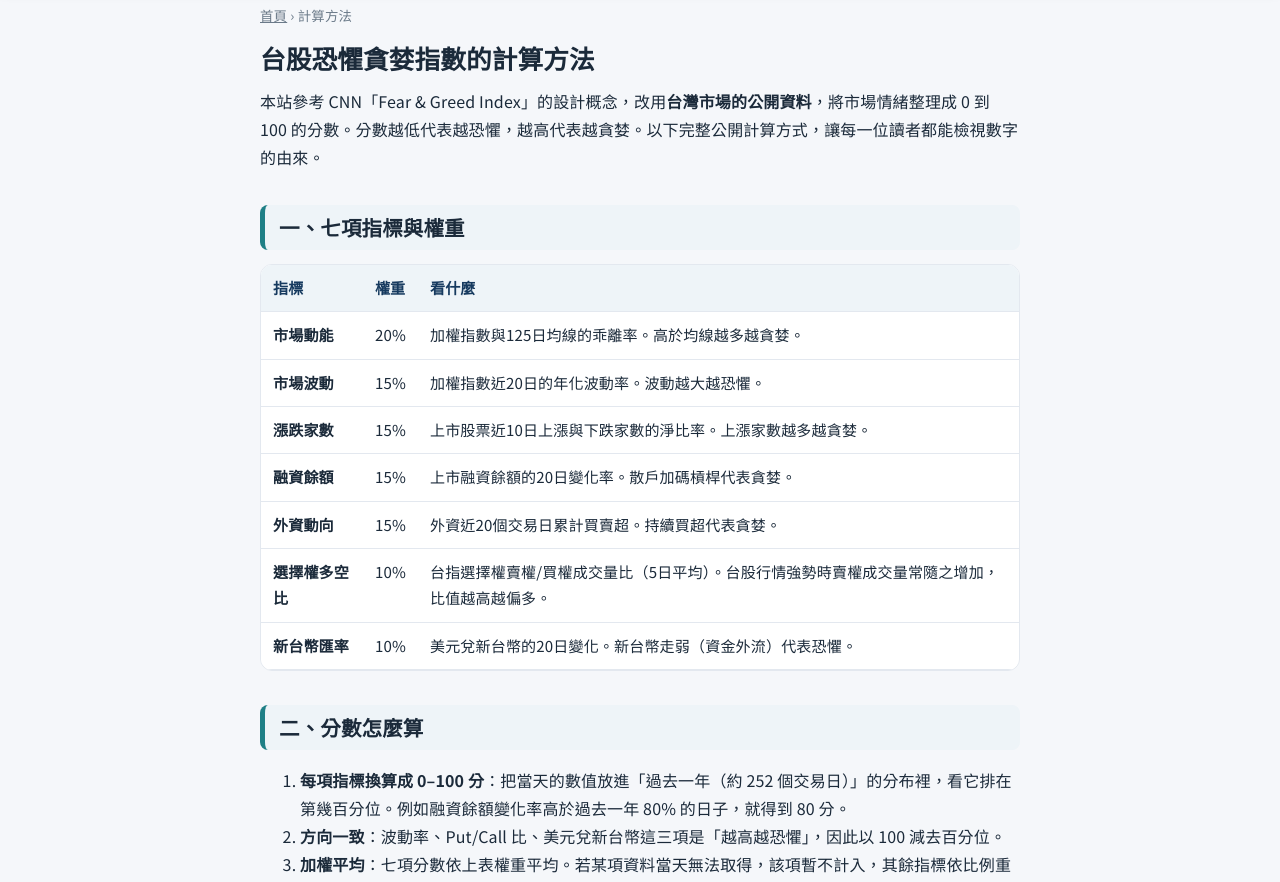
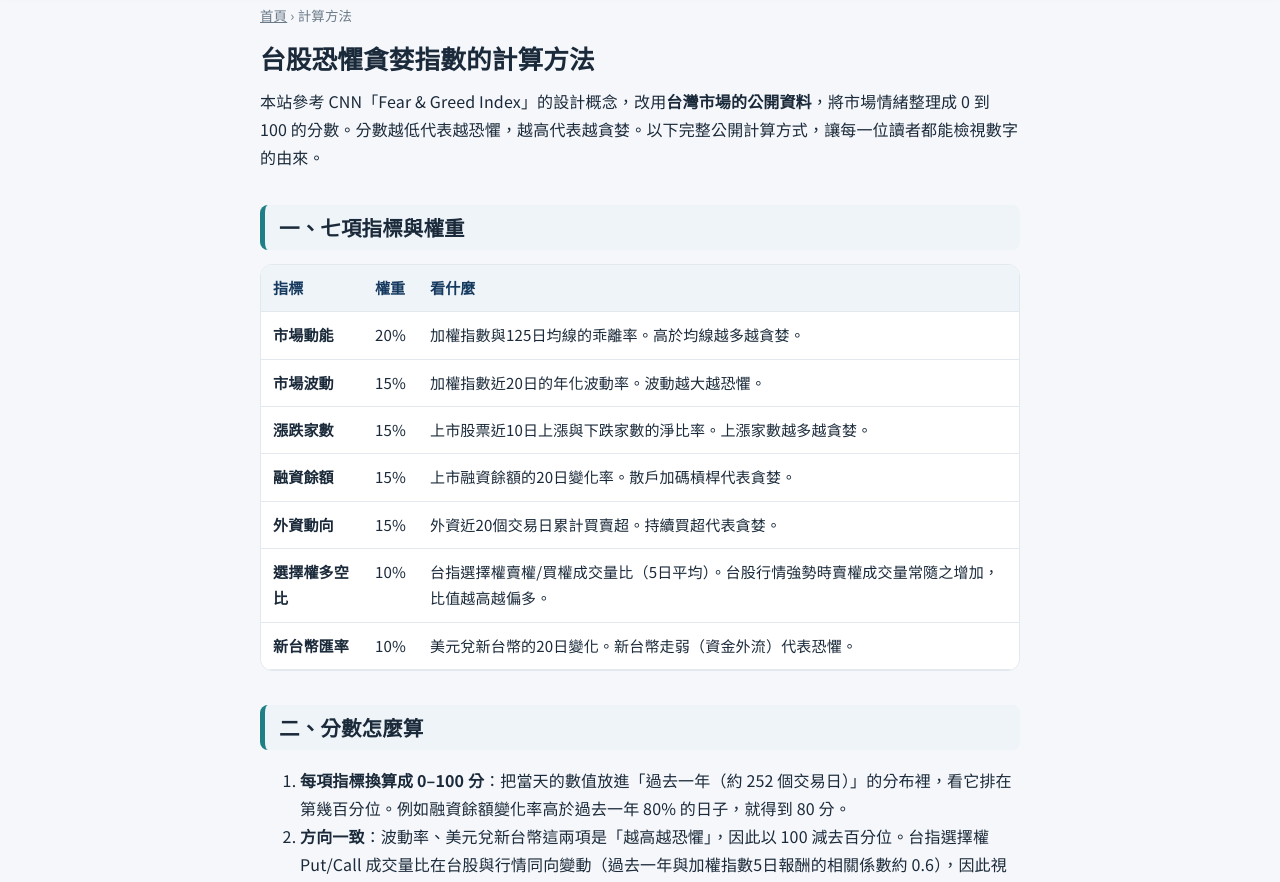
Before and after one commit to kimpobblare1/feargreed-taiwan, a plain HTML site: page public/methodology.html in a window 1280 px wide. Shown: the part 70-952 px from the top of the page. Drawn offline with Linux system fonts and the light colour scheme.

Commit message:
data/site update 2026-11-21 20:52

```diff
--- a/public/methodology.html
+++ b/public/methodology.html
@@ -47,7 +47,7 @@
 <h2>二、分數怎麼算</h2>
 <ol>
 <li><b>每項指標換算成 0–100 分</b>：把當天的數值放進「過去一年（約 252 個交易日）」的分布裡，看它排在第幾百分位。例如融資餘額變化率高於過去一年 80% 的日子，就得到 80 分。</li>
-<li><b>方向一致</b>：波動率、Put/Call 比、美元兌新台幣這三項是「越高越恐懼」，因此以 100 減去百分位。</li>
+<li><b>方向一致</b>：波動率、美元兌新台幣這兩項是「越高越恐懼」，因此以 100 減去百分位。台指選擇權 Put/Call 成交量比在台股與行情同向變動（過去一年與加權指數5日報酬的相關係數約 0.6），因此視為「越高越偏多」。</li>
 <li><b>加權平均</b>：七項分數依上表權重平均。若某項資料當天無法取得，該項暫不計入，其餘指標依比例重新分配權重，並在首頁標示。</li>
 <li><b>三日平滑</b>：為避免單日雜訊，首頁顯示的是最近三個交易日的平均分數。</li>
 </ol>
```
